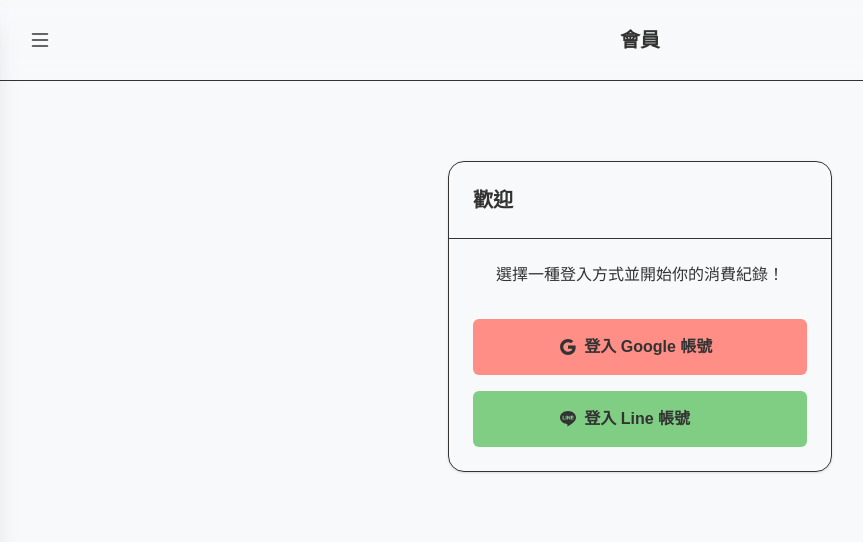
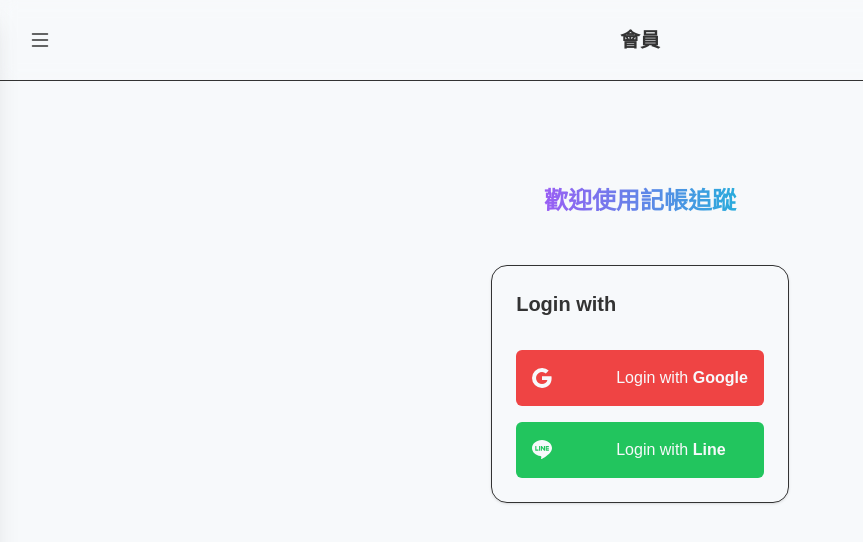
Before and after one commit to KW-Yeh/SpendingTracker, a Next.js app in the folder my-app/: page /login in a window 1280 px wide. Shown: the top 542 px of the page, without its empty margins (0-863 px from the left). Built offline with nearby package versions, Linux system fonts and the light colour scheme; no server answers.

Commit message:
[what] Refine UI
[how] as what

[why] as what

```diff
--- a/my-app/src/app/globals.css
+++ b/my-app/src/app/globals.css
@@ -11,21 +11,6 @@
     --primary-500: #1CB5D9;
     --primary-700: #0D69C0;
     --primary-900: #0A416F;
-
-    --secondary-green-100: #CAF4CC;
-    --secondary-green-300: #80CD84;
-    --secondary-green-500: #4CAF50;
-    --secondary-green-700: #3B823E;
-
-    --secondary-red-300: #FF8F86;
-    --secondary-red-500: #F44336;
-    --secondary-red-700: #C82519;
-
-    --secondary-orange-500: #FF9800;
-    --secondary-orange-700: #A06000;
-
-    --secondary-yellow-300: #FFFADE;
-    --secondary-yellow-500: #F6CF08;
 }
 
 body {
--- a/my-app/src/app/group/invite/[id]/InviteConfirm.tsx
+++ b/my-app/src/app/group/invite/[id]/InviteConfirm.tsx
@@ -68,7 +68,7 @@
   ]);
 
   useEffect(() => {
-    if (!loadingUserData && config?.email) {
+    if (!loadingUserData && config?.email && id) {
       syncGroup(id);
     } else if (status === 'unauthenticated') {
       alert('請先登入再加入群組');
--- a/my-app/src/app/insert/SpendingInfoSection.tsx
+++ b/my-app/src/app/insert/SpendingInfoSection.tsx
@@ -194,13 +194,13 @@
   return (
     <div className="flex items-center gap-1 text-sm sm:text-base">
       <button
-        className={`rounded-l border border-solid border-red-500 px-6 py-2 text-center transition-colors ${type === SpendingType.Outcome ? 'bg-red-300' : 'text-red-500 hover:bg-red-300'}`}
+        className={`rounded-l border border-solid border-red-500 px-6 py-2 text-center transition-colors ${type === SpendingType.Outcome ? 'bg-red-300' : 'text-red-500 active:bg-red-300 active:text-text sm:hover:bg-red-300 sm:hover:text-text'}`}
         onClick={() => handleOnClick(SpendingType.Outcome)}
       >
         支出
       </button>
       <button
-        className={`rounded-r border border-solid border-green-500 px-6 py-2 text-center transition-colors ${type === SpendingType.Income ? 'bg-green-300' : 'text-green-500 hover:bg-green-300'}`}
+        className={`rounded-r border border-solid border-green-500 px-6 py-2 text-center transition-colors ${type === SpendingType.Income ? 'bg-green-300' : 'text-green-500 active:bg-green-300 active:text-text sm:hover:bg-green-300 sm:hover:text-text'}`}
         onClick={() => handleOnClick(SpendingType.Income)}
       >
         收入
--- a/my-app/src/app/login/page.tsx
+++ b/my-app/src/app/login/page.tsx
@@ -1,7 +1,9 @@
 import { auth, signIn } from '@/auth';
 import { GoogleIcon } from '@/components/icons/GoogleIcon';
 import { LineIcon } from '@/components/icons/LineIcon';
+import { PageTitle } from "@/components/PageTitle";
 import { redirect } from 'next/navigation';
+import { HTMLAttributes, ReactNode } from 'react';
 
 export default async function Home() {
   const session = await auth();
@@ -18,37 +20,48 @@
   if (session?.user) redirect('/');
 
   return (
-    <div className="items-ceenter mx-auto mt-20 flex w-full max-w-80 flex-1 flex-col justify-start gap-6 sm:max-w-96">
-      <div className="divide-y divide-text rounded-2xl border border-solid border-text shadow">
-        <h1 className="p-6 text-xl font-bold">歡迎</h1>
+    <div className="items-center mx-auto mt-20 flex w-full max-w-80 flex-1 flex-col justify-start gap-6 sm:max-w-96">
+      <PageTitle>歡迎使用記帳追蹤</PageTitle>
+      <div className="rounded-2xl border border-solid border-text shadow">
         <div className="flex w-full flex-col items-center gap-2 p-6 sm:gap-4">
-          <p className="mb-4 text-sm sm:text-base">
-            選擇一種登入方式並開始你的消費紀錄！
-          </p>
-          <button
+          <h2 className="mb-4 w-full text-start text-lg font-bold sm:text-xl">
+            Login with
+          </h2>
+          <SocialButton
+            icon={<GoogleIcon className="size-5 text-background" />}
+            type="Google"
             onClick={handleLoginGoogle}
-            className="grid w-full grid-cols-3 gap-2 rounded-md bg-red-300 py-4 pl-4 pr-14 font-bold transition-colors hover:bg-red-200 sm:pl-6"
-          >
-            <span className="col-span-1 flex h-full items-center justify-end">
-              <GoogleIcon className="size-4" />
-            </span>
-            <span className="col-span-2 h-full text-start text-sm sm:text-base">
-              登入 Google 帳號
-            </span>
-          </button>
-          <button
+            className="bg-red-500 hover:bg-red-700"
+          />
+          <SocialButton
+            icon={<LineIcon className="size-5 text-background" />}
+            type="Line"
             onClick={handleLoginLine}
-            className="grid w-full grid-cols-3 gap-2 rounded-md bg-green-300 py-4 pl-4 pr-14 font-bold transition-colors hover:bg-green-200 sm:pl-6"
-          >
-            <span className="col-span-1 flex h-full items-center justify-end">
-              <LineIcon className="size-4" />
-            </span>
-            <span className="col-span-2 h-full text-start text-sm sm:text-base">
-              登入 Line 帳號
-            </span>
-          </button>
+            className="bg-green-500 hover:bg-green-700"
+          />
         </div>
       </div>
     </div>
   );
 }
+
+interface SocialButtonProps extends HTMLAttributes<HTMLButtonElement> {
+  icon: ReactNode;
+  type: string;
+}
+
+const SocialButton = (props: SocialButtonProps) => {
+  const { onClick, className = '', icon, type, ...legacy } = props;
+  return (
+    <button
+      onClick={onClick}
+      className={`flex w-full items-center gap-10 rounded-md p-4 transition-colors sm:gap-16 ${className}`}
+      {...legacy}
+    >
+      {icon}
+      <p className="text-sm text-background sm:text-base">
+        Login with <strong className="font-bold">{type}</strong>
+      </p>
+    </button>
+  );
+};
--- a/my-app/src/app/page.tsx
+++ b/my-app/src/app/page.tsx
@@ -1,14 +1,12 @@
+import { PageTitle } from '@/components/PageTitle';
 import { MENU_CONFIG, Route } from '@/utils/constants';
 import Link from 'next/link';
 
 export default function Home() {
   return (
-    <div className="flex w-full flex-1 flex-col flex-wrap items-center gap-4 p-4 sm:flex-row sm:items-start sm:justify-center">
-      <h2 className="w-full text-center text-base">
-        歡迎來到消費追蹤網站，你可以從
-        <span className="font-semibold">記帳</span>
-        開始
-      </h2>
+    <div className="flex w-full flex-1 flex-col flex-wrap items-center gap-4 p-4">
+      <PageTitle>歡迎使用記帳追蹤</PageTitle>
+      <div className="flex flex-wrap justify-center gap-2">
         <RouteCard
           href={Route.Insert}
           desc="記下你的生活點滴、保留你的歷史足跡。記帳將成為你生命中不可分割的一部份。"
@@ -26,26 +24,21 @@
           desc="自律地規劃儲蓄目標，未雨綢繆不是杞人憂天。健康的資產配置讓你生活更有保障。"
         />
       </div>
+    </div>
   );
 }
 
 const RouteCard = ({ href, desc }: { href: string; desc: string }) => {
   return (
-    <div
+    <Link
       key={href}
-      className="flex w-full max-w-80 flex-col items-center rounded-xl border border-solid border-gray-300 bg-background p-4"
+      href={href}
+      className="flex w-80 flex-col items-center rounded-xl border border-solid border-gray-300 bg-background p-2 shadow-lg shadow-transparent transition-all sm:hover:shadow-primary-100"
     >
       <h3 className="my-4 text-lg font-bold sm:text-xl">{MENU_CONFIG[href]}</h3>
       <p className="mb-4 text-balance px-2 text-center text-sm text-gray-500">
         {desc}
       </p>
-      <Link
-        href={href}
-        type="button"
-        className="rounded-md bg-primary-100 px-8 py-2 text-center text-base transition-colors active:bg-primary-300 sm:hover:bg-primary-300"
-      >
-        立即前往
     </Link>
-    </div>
   );
 };
--- /dev/null
+++ b/my-app/src/components/PageTitle.tsx
@@ -0,0 +1,13 @@
+import { HTMLAttributes } from 'react';
+
+export const PageTitle = (props: HTMLAttributes<HTMLDivElement>) => {
+  const { children, className = '', ...legacy } = props;
+  return (
+    <h1
+      className={`clipped-text gradient-r-from-purple-to-blue p-6 text-xl font-bold sm:text-2xl ${className}`}
+      {...legacy}
+    >
+      {children}
+    </h1>
+  );
+};
--- a/my-app/src/context/GroupProvider.tsx
+++ b/my-app/src/context/GroupProvider.tsx
@@ -14,7 +14,7 @@
 const INIT_CTX_VAL: {
   loading: boolean;
   groups: Group[];
-  syncGroup: (groupId?: string | string[]) => void;
+  syncGroup: (groupId: string | string[]) => void;
 } = {
   loading: true,
   groups: [],
@@ -32,7 +32,7 @@
     });
   };
 
-  const queryGroup = useCallback((groupId?: string | string[]) => {
+  const queryGroup = useCallback((groupId: string | string[]) => {
     getGroups(groupId)
       .then((res) => {
         handleState(res);
@@ -41,7 +41,7 @@
   }, []);
 
   const syncGroup = useCallback(
-    (groupId?: string | string[]) => {
+    (groupId: string | string[]) => {
       setLoading(true);
       queryGroup(groupId);
     },
--- a/my-app/src/context/UserConfigProvider.tsx
+++ b/my-app/src/context/UserConfigProvider.tsx
@@ -2,6 +2,7 @@
 
 import { getUser, putUser } from '@/services/dbHandler';
 import { useSession } from 'next-auth/react';
+import { redirect, usePathname } from 'next/navigation';
 import {
   createContext,
   ReactNode,
@@ -26,7 +27,8 @@
 export const UserConfigProvider = ({ children }: { children: ReactNode }) => {
   const [config, setConfig] = useState<User>();
   const [loading, setLoading] = useState(true);
-  const { data: session } = useSession();
+  const { data: session, status } = useSession();
+  const pathname = usePathname();
 
   const handleState = (value: User) => {
     setConfig(value);
@@ -86,11 +88,19 @@
     [loading, config, syncUser],
   );
 
+  const handleLogin = useCallback(() => {
+    if (pathname !== '/login') {
+      redirect('/login');
+    }
+  }, [pathname]);
+
   useEffect(() => {
-    if (session?.user?.email) {
+    if (status === 'authenticated') {
       syncUser();
+    } else if (status === 'unauthenticated') {
+      handleLogin();
     }
-  }, [session?.user?.email, syncUser]);
+  }, [syncUser, status, handleLogin]);
 
   return <Ctx.Provider value={ctxVal}>{children}</Ctx.Provider>;
 };
--- a/my-app/src/services/dbHandler.ts
+++ b/my-app/src/services/dbHandler.ts
@@ -48,7 +48,7 @@
   });
 };
 
-export const getGroups = async (groupId?: string | string[]) => {
+export const getGroups = async (groupId: string | string[]) => {
   const groupList = Array.isArray(groupId) ? groupId : [groupId];
   return fetch(`/api/aws/groups?ids=${JSON.stringify(groupList)}`, {
     method: 'GET',
--- a/my-app/tailwind.config.ts
+++ b/my-app/tailwind.config.ts
@@ -12,21 +12,6 @@
         "primary-500": "var(--primary-500)",
         "primary-700": "var(--primary-700)",
         "primary-900": "var(--primary-900)",
-
-        "green-100": "var(--secondary-green-100)",
-        "green-300": "var(--secondary-green-300)",
-        "green-500": "var(--secondary-green-500)",
-        "green-700": "var(--secondary-green-700)",
-
-        "red-300": "var(--secondary-red-300)",
-        "red-500": "var(--secondary-red-500)",
-        "red-700": "var(--secondary-red-700)",
-
-        "orange-500": "var(--secondary-orange-500)",
-        "orange-700": "var(--secondary-orange-700)",
-
-        "yellow-300": "var(--secondary-yellow-300)",
-        "yellow-500": "var(--secondary-yellow-500)",
       },
       spacing: {
         175: '43.75rem', // 700px
```
Lines whose indentation alone changed are shown as unchanged.
